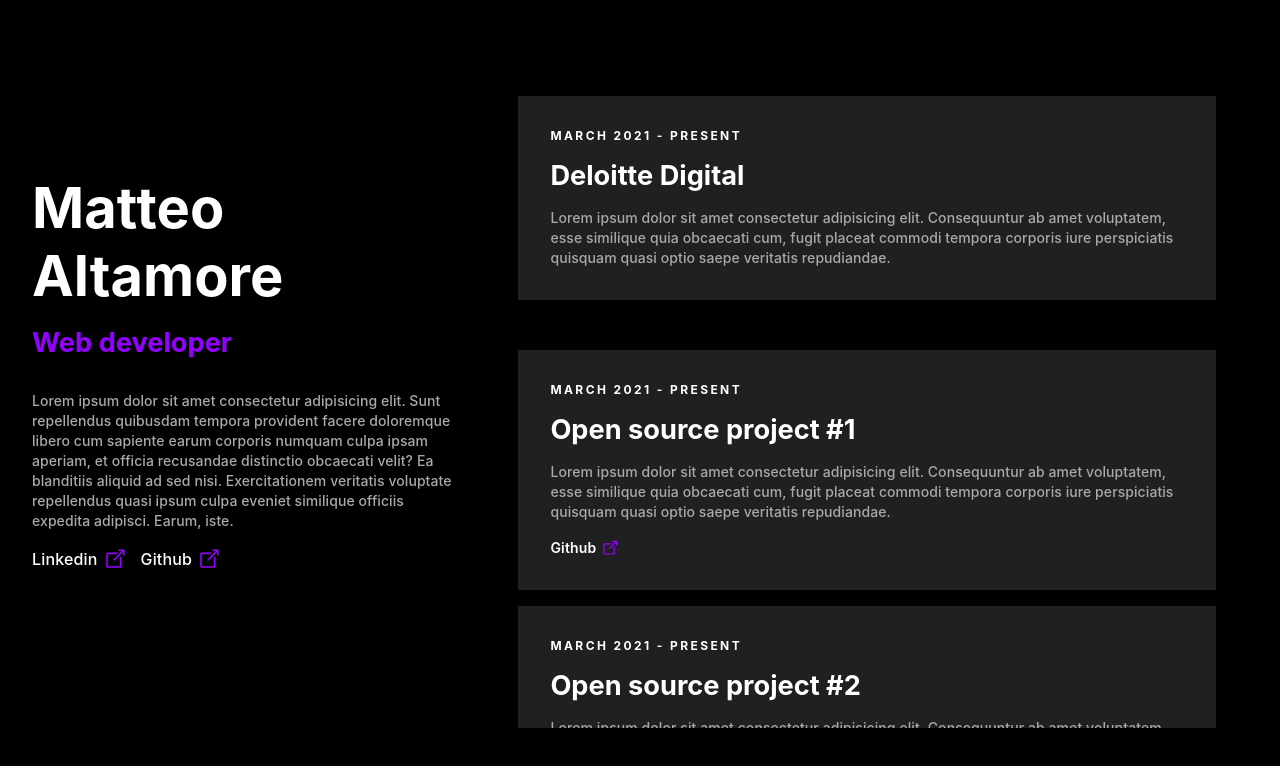
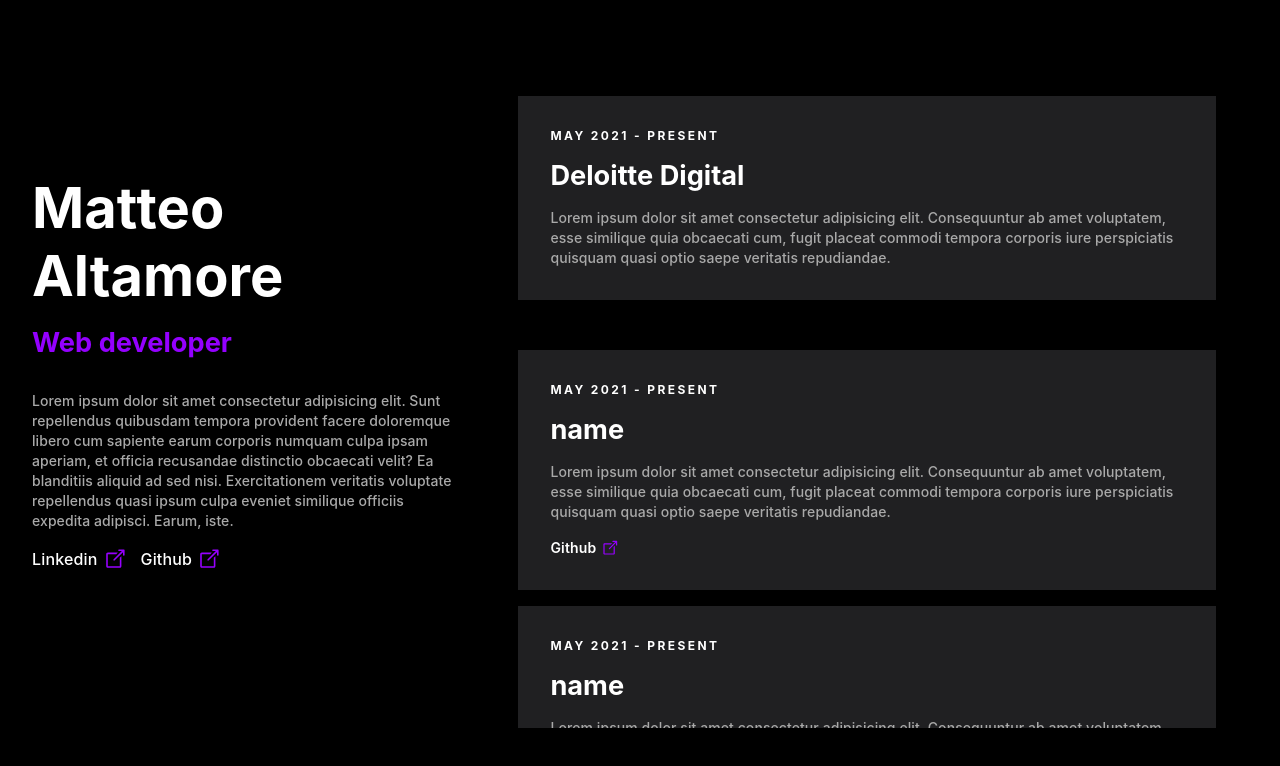
Before and after one commit to mataltamore/portfolio, a React (Create React App) app: page / in a window 1280 px wide. Shown: the top 766 px of the page. Built offline with nearby package versions, Linux system fonts and the light colour scheme.

Commit message:
refactoring | react element structure

```diff
--- a/src/components/About/About.js
+++ b/src/components/About/About.js
@@ -1,6 +1,26 @@
 import React from "react";
 import "./About.scss";
 import linkIcon from "../../images/links.svg";
+
+const BUTTON = [
+  {
+    label: "Linkedin",
+    href: "#linkedin",
+  },
+  {
+    label: "Github",
+    href: "#github",
+  },
+];
+
+const Button = ({ label, href }) => {
+  return (
+    <a href={href} className="social__link">
+      {label}
+      <img src={linkIcon} alt="LinksTo" className="social__link__icon" />
+    </a>
+  );
+};
 
 const About = () => {
   return (
@@ -16,14 +36,9 @@
         eveniet similique officiis expedita adipisci. Earum, iste.
       </p>
       <div className="social">
-        <a href="#linkedin" className="social__link">
-          Linkedin
-          <img src={linkIcon} alt="LinksTo" className="social__link__icon" />
-        </a>
-        <a href="#github" className="social__link">
-          Github
-          <img src={linkIcon} alt="LinksTo" className="social__link__icon" />
-        </a>
+        {BUTTON.map((btn) => {
+          return <Button key={btn.label} {...btn} />;
+        })}
       </div>
     </section>
   );
--- a/src/components/About/About.scss
+++ b/src/components/About/About.scss
@@ -24,10 +24,7 @@
     gap: 0.3125rem;
 
     &__icon {
-      width: 24px;
-      height: 24px;
-      filter: invert(11%) sepia(99%) saturate(7159%) hue-rotate(271deg)
-        brightness(116%) contrast(127%);
+      @include icon-setup(24px, 24px);
     }
   }
 }
--- a/src/components/Sidebar/Sidebar.js
+++ b/src/components/Sidebar/Sidebar.js
@@ -2,107 +2,96 @@
 import linkIcon from "../../images/links.svg";
 import "./Sidebar.scss";
 
-const Work = () => {
+const CV = [
+  [
+    {
+      range: "may 2021 - present",
+      name: "Deloitte Digital",
+      description:
+        "Lorem ipsum dolor sit amet consectetur adipisicing elit. Consequuntur ab amet voluptatem, esse similique quia obcaecati cum, fugit placeat commodi tempora corporis iure perspiciatis quisquam quasi optio saepe veritatis repudiandae.",
+    },
+  ],
+  [
+    {
+      range: "may 2021 - present",
+      name: "name",
+      description:
+        "Lorem ipsum dolor sit amet consectetur adipisicing elit. Consequuntur ab amet voluptatem, esse similique quia obcaecati cum, fugit placeat commodi tempora corporis iure perspiciatis quisquam quasi optio saepe veritatis repudiandae.",
+      site: {
+        name: "Github",
+        link: "#github1",
+      },
+    },
+    {
+      range: "may 2021 - present",
+      name: "name",
+      description:
+        "Lorem ipsum dolor sit amet consectetur adipisicing elit. Consequuntur ab amet voluptatem, esse similique quia obcaecati cum, fugit placeat commodi tempora corporis iure perspiciatis quisquam quasi optio saepe veritatis repudiandae.",
+      site: {
+        name: "Github",
+        link: "#github2",
+      },
+    },
+    {
+      range: "may 2021 - present",
+      name: "name",
+      description:
+        "Lorem ipsum dolor sit amet consectetur adipisicing elit. Consequuntur ab amet voluptatem, esse similique quia obcaecati cum, fugit placeat commodi tempora corporis iure perspiciatis quisquam quasi optio saepe veritatis repudiandae.",
+      site: {
+        name: "Github",
+        link: "#github3",
+      },
+    },
+  ],
+  [
+    {
+      range: "sept 2016 - apr 2021",
+      name: "University of Milan",
+      description:
+        "Lorem ipsum dolor sit amet consectetur adipisicing elit. Consequuntur ab amet voluptatem, esse similique quia obcaecati cum, fugit placeat commodi tempora corporis iure perspiciatis quisquam quasi optio saepe veritatis repudiandae.",
+    },
+  ],
+];
+
+const Card = ({ data }) => {
   return (
     <section className="cards">
-      <div className="cards__box">
-        <h3 className="cards__box__range">march 2021 - present</h3>
-        <h3 className="cards__box__title">Deloitte Digital</h3>
-        <p>
-          Lorem ipsum dolor sit amet consectetur adipisicing elit. Consequuntur
-          ab amet voluptatem, esse similique quia obcaecati cum, fugit placeat
-          commodi tempora corporis iure perspiciatis quisquam quasi optio saepe
-          veritatis repudiandae.
-        </p>
-      </div>
+      {data.map((item) => {
+        return (
+          <Box {...item}>{item.site ? <Button site={item.site} /> : null}</Box>
+        );
+      })}
     </section>
   );
 };
 
-const SideProjects = () => {
+const Box = (props) => {
+  const { range, name, description } = props;
   return (
-    <section className="cards">
-      <div className="cards__box">
-        <h3 className="cards__box__range">march 2021 - present</h3>
-        <h3 className="cards__box__title">Open source project #1</h3>
-        <p>
-          Lorem ipsum dolor sit amet consectetur adipisicing elit. Consequuntur
-          ab amet voluptatem, esse similique quia obcaecati cum, fugit placeat
-          commodi tempora corporis iure perspiciatis quisquam quasi optio saepe
-          veritatis repudiandae.
-        </p>
-        <a href="#github" className="cards__box__link">
-          Github
-          <img
-            src={linkIcon}
-            alt="LinksTo"
-            className="cards__box__link__icon"
-          />
-        </a>
-      </div>
-      <div className="cards__box">
-        <h3 className="cards__box__range">march 2021 - present</h3>
-        <h3 className="cards__box__title">Open source project #2</h3>
-        <p>
-          Lorem ipsum dolor sit amet consectetur adipisicing elit. Consequuntur
-          ab amet voluptatem, esse similique quia obcaecati cum, fugit placeat
-          commodi tempora corporis iure perspiciatis quisquam quasi optio saepe
-          veritatis repudiandae.
-        </p>
-        <a href="#github" className="cards__box__link">
-          Github
-          <img
-            src={linkIcon}
-            alt="LinksTo"
-            className="cards__box__link__icon"
-          />
-        </a>
-      </div>
-      <div className="cards__box">
-        <h3 className="cards__box__range">march 2021 - present</h3>
-        <h3 className="cards__box__title">Open source project #3</h3>
-        <p>
-          Lorem ipsum dolor sit amet consectetur adipisicing elit. Consequuntur
-          ab amet voluptatem, esse similique quia obcaecati cum, fugit placeat
-          commodi tempora corporis iure perspiciatis quisquam quasi optio saepe
-          veritatis repudiandae.
-        </p>
-        <a href="#github" className="cards__box__link">
-          Github
-          <img
-            src={linkIcon}
-            alt="LinksTo"
-            className="cards__box__link__icon"
-          />
-        </a>
-      </div>
-    </section>
+    <div className="cards__box">
+      <h3 className="cards__box__range">{range}</h3>
+      <h3 className="cards__box__title">{name}</h3>
+      <p>{description}</p>
+      {props.children}
+    </div>
   );
 };
 
-const Education = () => {
+const Button = ({ site }) => {
   return (
-    <section className="cards">
-      <div className="cards__box">
-        <h3 className="cards__box__range">march 2021 - present</h3>
-        <h3 className="cards__box__title">University of Milan</h3>
-        <p>
-          Lorem ipsum dolor sit amet consectetur adipisicing elit. Consequuntur
-          ab amet voluptatem, esse similique quia obcaecati cum, fugit placeat
-          commodi tempora corporis iure perspiciatis quisquam quasi optio saepe
-          veritatis repudiandae.
-        </p>
-      </div>
-    </section>
+    <a href={site.link} className="cards__box__link">
+      {site.name}
+      <img src={linkIcon} alt="LinksTo" className="cards__box__link__icon" />
+    </a>
   );
 };
 
 const Sidebar = () => {
   return (
     <aside className="sidebar">
-      <Work />
-      <SideProjects />
-      <Education />
+      {CV.map((array) => {
+        return <Card data={array} />;
+      })}
     </aside>
   );
 };
--- a/src/components/Sidebar/Sidebar.scss
+++ b/src/components/Sidebar/Sidebar.scss
@@ -46,10 +46,7 @@
       margin: 1rem 0rem 0rem 0rem;
 
       &__icon {
-        width: 18px;
-        height: 18px;
-        filter: invert(11%) sepia(99%) saturate(7159%) hue-rotate(271deg)
-          brightness(116%) contrast(127%);
+        @include icon-setup(18px, 18px);
       }
     }
   }
--- a/src/styles/mixins.scss
+++ b/src/styles/mixins.scss
@@ -25,3 +25,10 @@
   justify-content: $justify;
   flex-wrap: $wrap;
 }
+
+@mixin icon-setup($w, $h) {
+  width: $w;
+  height: $h;
+  filter: invert(11%) sepia(99%) saturate(7159%) hue-rotate(271deg)
+    brightness(116%) contrast(127%);
+}
```
